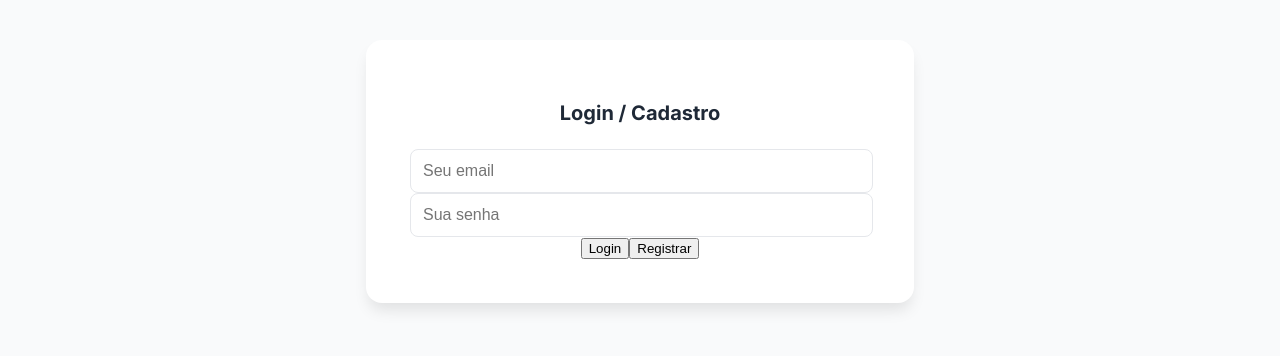
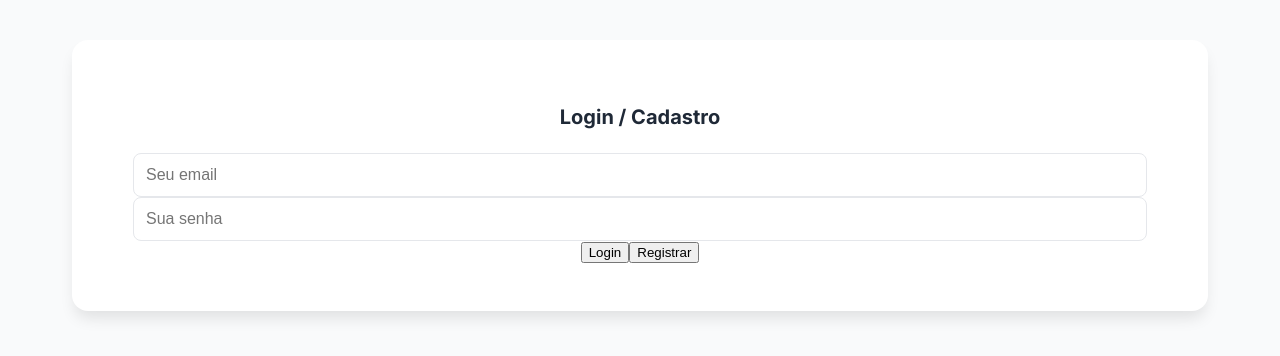
Before and after one commit to LuanValle/controle-financeiro-react, a React (Vite) app in the folder treino-react/: page / in a window 1280 px wide. Shown: the top 356 px of the page. Built offline with nearby package versions, Linux system fonts and the light colour scheme; no server answers.

Commit message:
fix: ajuste no css que para pc ficava desalinhado

```diff
--- a/treino-react/src/App.css
+++ b/treino-react/src/App.css
@@ -22,9 +22,10 @@ body {
 }
 
 .App {
-    max-width: 500px; /* Um pouco mais estreito fica mais elegante em telas grandes */
-    margin: 40px auto;
-    padding: 24px;
+    width: min(94vw, 1080px);
+    max-width: 1080px;
+    margin: clamp(16px, 4vw, 40px) auto;
+    padding: clamp(16px, 2.5vw, 28px);
     font-family: 'Inter', sans-serif;
     background-color: var(--white);
     border-radius: 16px;
@@ -297,18 +298,26 @@ input:focus {
     display: grid;
     grid-template-columns: repeat(4, minmax(0, 1fr));
     align-items: stretch;
-    gap: 8px;
+    gap: 10px;
     margin-bottom: 25px;
 }
 
 .nav-menu .btn-filtro {
     width: 100%;
-    min-height: 40px;
+    min-height: 44px;
     display: flex;
     align-items: center;
     justify-content: center;
     text-align: center;
-    white-space: nowrap;
+    white-space: normal;
+    line-height: 1.2;
+    padding: 8px 12px;
+}
+
+@media (max-width: 1024px) {
+    .nav-menu {
+        grid-template-columns: repeat(2, minmax(0, 1fr));
+    }
 }
 
 /* Fundo escuro que centraliza o conteúdo */
```
